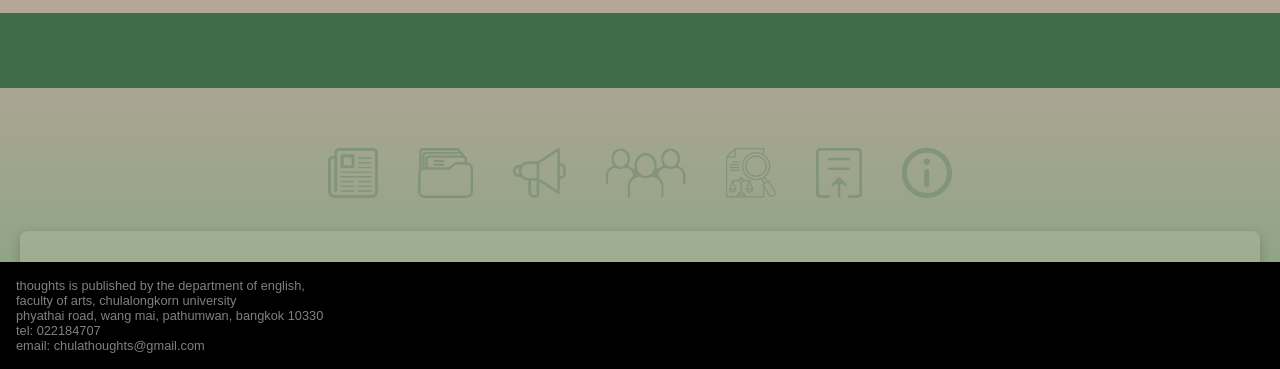
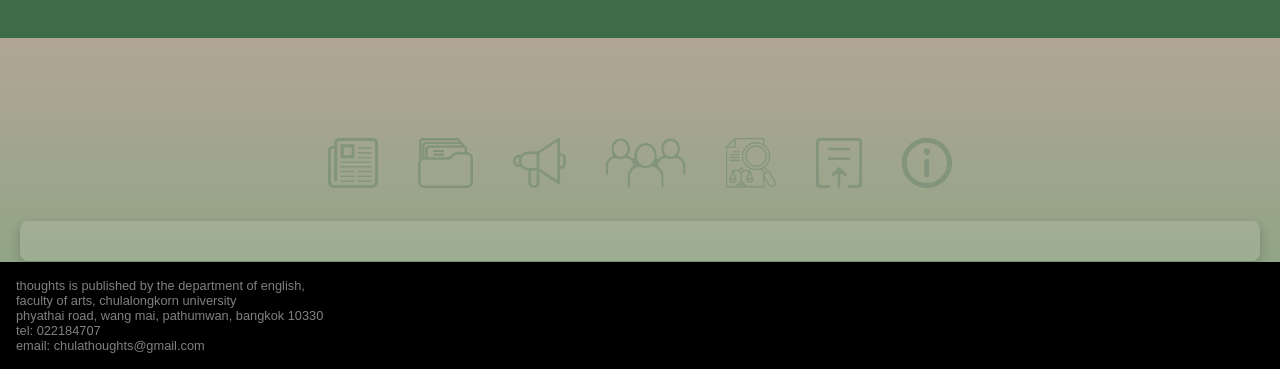
Before and after one commit to Rottjung/ChulaDesigns, a plain HTML site: page design5/index.html in a window 1280 px wide. Shown: the part 431-800 px from the top of the page. Drawn offline with Linux system fonts and the light colour scheme; a web font is replaced by a local one.

Commit message:
Update styles.css

```diff
--- a/design5/styles.css
+++ b/design5/styles.css
@@ -38,11 +38,11 @@ p {
     color: #f8a9c8;
 }
 .green-line {
-    width: 100%; /* Adjust width as needed */
-    height: 75px; /* Thickness of the line */
+    width: 100%;
+    height: 75px; /* Adjust thickness */
     background-color: #3e6b48; /* Green color */
-    margin: 10px auto; /* Center it and add spacing */
-    top: -50px;
+    position: relative; /* Allows top positioning */
+    top: -50px; /* Moves it up */
 }
 nav {
     display: flex;
```
